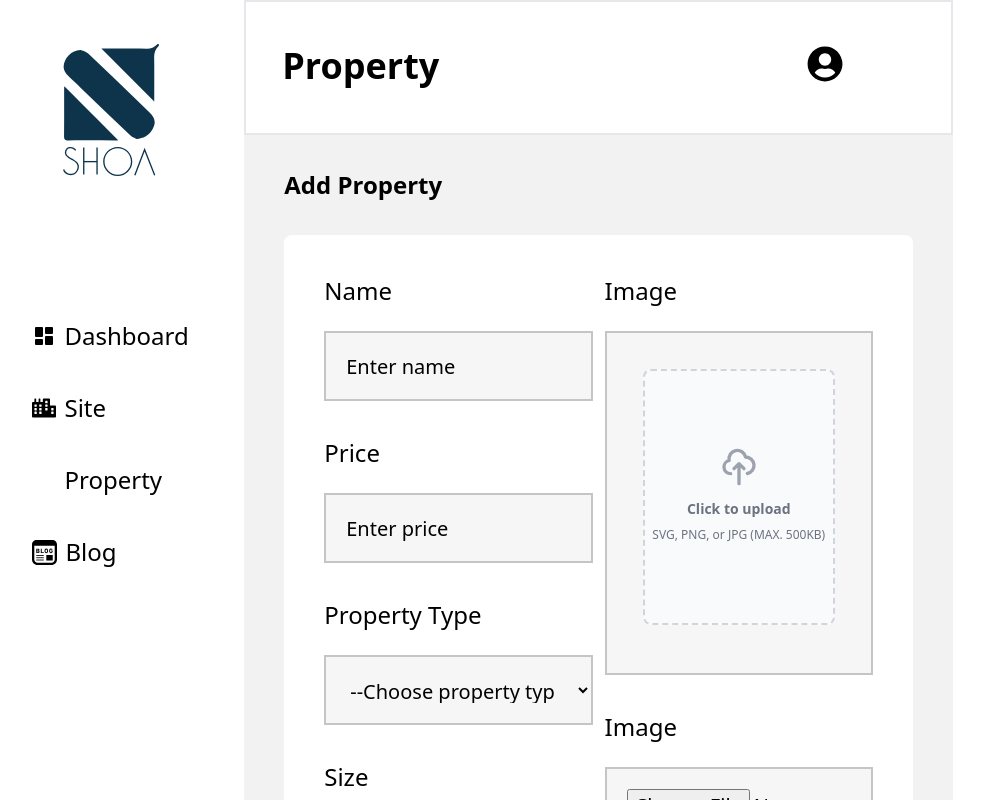
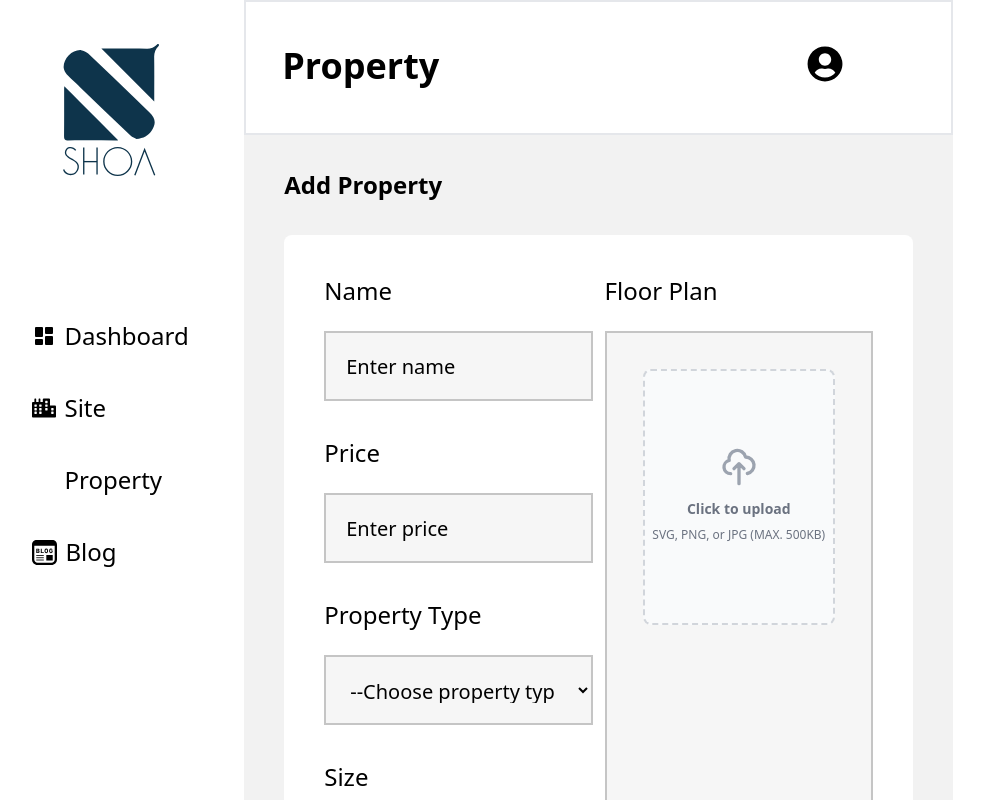
Before and after one commit to LeulBerhanu/shoa, a React (Vite) app: page /admin/property/add-property in a window 1280 px wide. Shown: the top 800 px of the page, without its empty margins (175-1159 px from the left). Built offline with nearby package versions, Linux system fonts and the light colour scheme; no server answers; some icons are missing.

Commit message:
different things

```diff
--- a/src/Admin/Components/Create-Update-Form/CreateForm.jsx
+++ b/src/Admin/Components/Create-Update-Form/CreateForm.jsx
@@ -4,14 +4,18 @@ import axios from "axios";
 import { FaCheck } from "react-icons/fa";
 import propertyValidation from "../../Validation/propertyValidation";
 import { useNavigate } from "react-router-dom";
+import UploadFloorplan from "../UploadFloorplan";
 
 function CreateForm() {
   const [uploading, setUploading] = useState(false);
   const navigate = useNavigate();
 
+  const [floorplans, setFloorplans] = useState([]);
+  console.log("Floorplans", floorplans);
   const [image, setImage] = useState("");
   const [errors, setErrors] = useState({});
   const [disable, setDisable] = useState(false);
+  console.log("image", image);
 
   const [data, setData] = useState({
     name: "",
@@ -40,6 +44,23 @@ function CreateForm() {
   function scrollToTop() {
     window.scrollTo(0, 0);
   }
+
+  const handleCreateFloorPlan = async () => {
+    try {
+      const res = await axios.post(
+        "http://localhost:4000/api/floorplan",
+        floorplans,
+        {
+          headers: {
+            Authorization: `Bearer ${localStorage.getItem("token")}`,
+          },
+        }
+      );
+      console.log(res);
+    } catch (err) {
+      console.error(err);
+    }
+  };
 
   const handleSubmit = async (e) => {
     e.preventDefault();
@@ -348,7 +369,24 @@ function CreateForm() {
               ) : null}
             </div>
 
-            <div className="flex flex-col gap-y-9">
+            <div className="flex flex-col w-full">
+              <label className="text-2xl mb-6">Floor Plan</label>
+              <div className="h-full p-1 placeholder-black text-xl border-2 border-black/20 bg-[#D9D9D940]/25 outline-none">
+                <UploadFloorplan
+                  floorplans={floorplans}
+                  setFloorplans={setFloorplans}
+                />
+              </div>
+              <div className="flex flex-col gap-y-9">
+                {/* {errors?.image ? (
+                  <p className="invalidForm">{errors.image}</p>
+                ) : null} */}
+                <div>
+                  {/* { ? <p>image uploaded</p> : null} */}
+                  {/* <img src={floorplan} alt="" className="w-7 h-7" /> */}
+                </div>
+              </div>
+
               <div className="flex flex-col w-full">
                 <label className="text-2xl mb-6">Image</label>
                 <div className="h-full p-1 placeholder-black text-xl border-2 border-black/20 bg-[#D9D9D940]/25 outline-none">
--- a/src/pages/LoginPage.jsx
+++ b/src/Admin/Components/UploadFloorplan.jsx
@@ -1,98 +1,103 @@
-import React, { useState } from "react";
-import shoa from "../img/shoaLogo.svg";
-import axios from "axios";
-import { useNavigate } from "react-router-dom";
+import React, { useState, useEffect } from "react";
 
-function LoginPage() {
-  console.log(import.meta.env.REACT_APP_API);
-  const navigate = useNavigate();
+function UploadFloorplan({ floorplans, setFloorplans }) {
+  const [loading, setLoading] = useState(false);
+  const [finished, setFinished] = useState(false);
 
-  const [data, setData] = useState({ username: "", password: "" });
+  useEffect(() => {
+    finished
+      ? setTimeout(() => {
+          setFinished(false);
+        }, 4000)
+      : null;
+  }, [finished]);
 
-  const handleSubmit = async (e) => {
-    e.preventDefault();
+  const convertBase64Floorplan = (file) => {
+    return new Promise((resolve, reject) => {
+      const fileReader = new FileReader();
+      fileReader.readAsDataURL(file);
 
-    try {
-      const res = await axios.post(
-        "http://localhost:4000/api/auth/login",
-        data
-      );
-      console.log("res", res.data.access_token);
-      localStorage.setItem("token", res.data.access_token);
+      fileReader.onload = () => {
+        resolve(fileReader.result);
+      };
 
-      navigate("/admin");
-    } catch (err) {
-      console.error(err);
-    }
+      fileReader.onerror = (error) => {
+        reject(error);
+      };
+    });
   };
 
+  const uploadFloorplan = async (event) => {
+    setLoading(true);
+    const files = event.target.files;
+
+    const base64 = await convertBase64Floorplan(files[0]);
+    setFloorplans((prev) => [...prev, base64]);
+    setLoading(false);
+    setFinished(true);
+  };
+
+  function UploadInputFloorplan() {
+    return (
+      <div className="flex items-center justify-center w-full">
+        <label
+          htmlFor="dropzone-file"
+          className="flex flex-col items-center justify-center w-full h-64 border-2 border-gray-300 border-dashed rounded-lg cursor-pointer bg-gray-50 dark:hover:bg-bray-800 dark:bg-gray-700 hover:bg-gray-100 dark:border-gray-600 dark:hover:border-gray-500 dark:hover:bg-gray-600"
+        >
+          <div className="flex flex-col items-center justify-center pt-5 pb-6">
+            <svg
+              aria-hidden="true"
+              className="w-10 h-10 mb-3 text-gray-400"
+              fill="none"
+              stroke="currentColor"
+              viewBox="0 0 24 24"
+              xmlns="http://www.w3.org/2000/svg"
+            >
+              <path
+                strokeLinecap="round"
+                strokeLinejoin="round"
+                strokeWidth="2"
+                d="M7 16a4 4 0 01-.88-7.903A5 5 0 1115.9 6L16 6a5 5 0 011 9.9M15 13l-3-3m0 0l-3 3m3-3v12"
+              ></path>
+            </svg>
+            <p className="mb-2 text-sm text-gray-500 dark:text-gray-400">
+              <span className="font-semibold">Click to upload</span>
+            </p>
+            <p className="text-xs text-gray-500 dark:text-gray-400">
+              SVG, PNG, or JPG (MAX. 500KB)
+            </p>
+          </div>
+          <input
+            onChange={uploadFloorplan}
+            id="dropzone-file"
+            type="file"
+            className="hidden"
+          />
+        </label>
+      </div>
+    );
+  }
+
   return (
-    <div className="flex items-center w-full min-h-screen ">
-      <div className="container mx-auto flex flex-col items-center justify-center border py-20 shadow-boxShadow">
-        <img src={shoa} alt="" className="w-[95px] " />
-
-        <form action="" onSubmit={handleSubmit}>
-          <h2 className="text-5xl font-bold">Login</h2>
-
-          <div className="flex flex-col gap-y-9 w-[544px]">
-            {/* <div className="flex flex-col">
-              <label htmlFor="email" className="text-2xl mb-6">
-                Email
-              </label>
-              <input
-                id="email"
-                type="email"
-                className="h-[70px] p-5 placeholder-black text-xl border-2 border-black/20 bg-[#D9D9D940]/25 outline-none"
-              />
-            </div> */}
-            <div className="flex flex-col">
-              <label htmlFor="username" className="text-2xl mb-6">
-                Username
-              </label>
-              <input
-                required
-                id="username"
-                type="text"
-                className="h-[70px] p-5 placeholder-black text-xl border-2 border-black/20 bg-[#D9D9D940]/25 outline-none"
-                onChange={(e) =>
-                  setData((prev) => ({ ...prev, username: e.target.value }))
-                }
-              />
-            </div>
-
-            <div className="flex flex-col">
-              <label htmlFor="password" className="text-2xl mb-6">
-                Password
-              </label>
-              <input
-                required
-                id="password"
-                type="text"
-                className="h-[70px] p-5 placeholder-black text-xl border-2 border-black/20 bg-[#D9D9D940]/25 outline-none"
-                onChange={(e) =>
-                  setData((prev) => ({ ...prev, password: e.target.value }))
-                }
-              />
-            </div>
-
-            <div className="flex items-center align-middle gap-x-3">
-              <input type="checkbox" id="rememberMe" className=" h-6 w-6" />
-              <label htmlFor="rememberMe" className="text-2xl ">
-                Remember me
-              </label>
-            </div>
-
-            <button
-              type="submit"
-              className="primaryBtn !rounded-none font-bold !text-2xl"
-            >
-              Login
-            </button>
+    <div className="flex justify-center flex-col m-8 relative">
+      <div>
+        {loading ? (
+          <div className="flex items-center justify-center">
+            <p>Image uploading...</p>
           </div>
-        </form>
+        ) : (
+          <UploadInputFloorplan />
+        )}
+        <div className="flex gap-x-2 items-center justify-center mt-3 ">
+          {finished && (
+            <p className="absolute -bottom-8 bg-green-500 py-2 px-5 rounded-lg">
+              Image uploaded
+            </p>
+          )}
+        </div>
       </div>
     </div>
   );
 }
 
-export default LoginPage;
+export default UploadFloorplan;
--- a/src/components/OnSaleBadge.jsx
+++ b/src/components/OnSaleBadge.jsx
@@ -3,9 +3,9 @@ import onSaleBadgeSvg from "../img/onSaleBadge.svg";
 
 function OnSaleBadge() {
   return (
-    <span className="flex justify-center items-center  relative w-10 xl:w-16">
+    <span className="flex justify-center items-center  relative w-10 xl:w-14">
       <img src={onSaleBadgeSvg} alt="" />
-      <p className="absolute text-center text-xs  text-white  leading-none -mt-2 xl:text-lg xl:leading-none xl:-mt-4 ">
+      <p className="absolute text-center text-xs  text-white  leading-none -mt-2 xl:text-base xl:leading-none xl:-mt-4 ">
         ON SALE
       </p>
     </span>
--- a/src/components/card/Card.jsx
+++ b/src/components/card/Card.jsx
@@ -5,7 +5,7 @@ import OnSaleBadge from "../OnSaleBadge";
 import { Link } from "react-router-dom";
 
 function Card({ item }) {
-  console.log(item);
+  console.log("item", item);
   return (
     <div className="flex flex-col gap-4 items-center p-5  shadow-boxShadow rounded-2xl relative w-[500px] md:flex-row">
       <div className="flex relative justify-center ">
@@ -43,9 +43,11 @@ function Card({ item }) {
       </div>
 
       {/* badge */}
-      <div className="absolute top-0 right-3  ">
-        <OnSaleBadge />
-      </div>
+      {item?.sellingStatus === "on-sale" && (
+        <div className="absolute top-0 right-3  ">
+          <OnSaleBadge />
+        </div>
+      )}
     </div>
   );
 }
--- a/tailwind.config.js
+++ b/tailwind.config.js
@@ -13,6 +13,7 @@ export default {
         primary: "#132F40",
         primary_light: "#0E344B",
         badge_onsale: "#F80000",
+        badge_soldOut: "#AF0000",
         badge_discount: "#F3F800",
       },
       boxShadow: {
```
Also changed, not shown: src/components/card/SmallCard.jsx (+15 -5 lines), src/pages/HomePage.jsx (+8 -6 lines).
